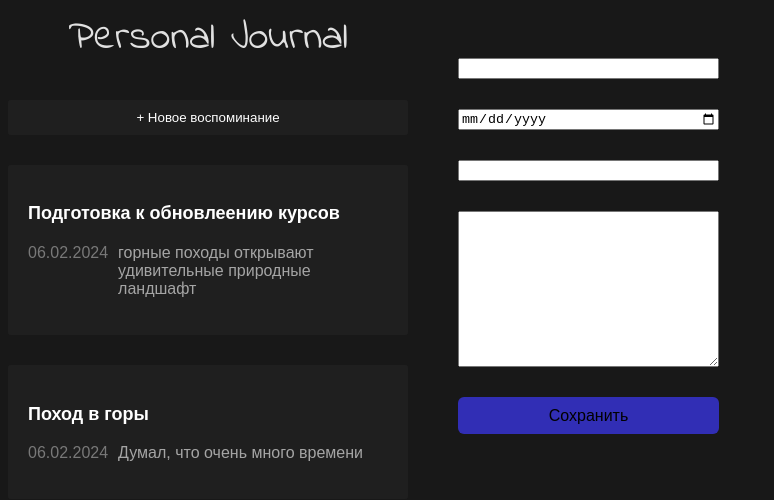
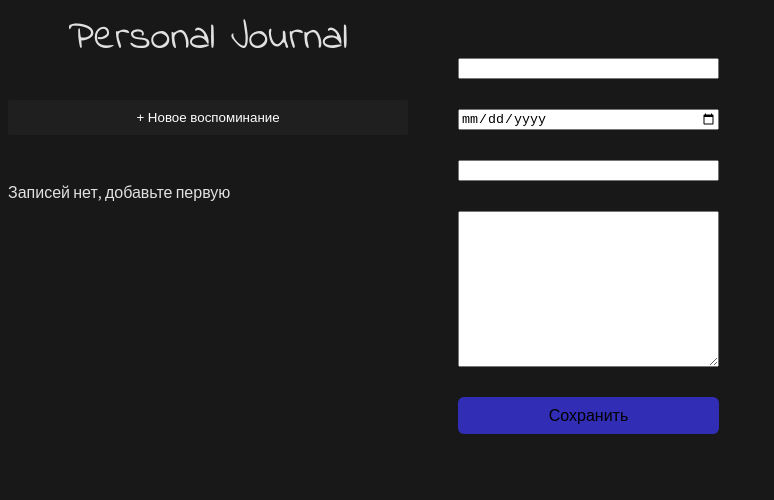
Before and after one commit to Graznov/React_Pers-Journ, a React (Vite) app: page / in a window 1280 px wide. Shown: the top 500 px of the page, without its empty margins (0-774 px from the left). Built offline with nearby package versions, Linux system fonts and the light colour scheme.

Commit message:
38. Отображение по условию

```diff
--- a/src/App.jsx
+++ b/src/App.jsx
@@ -1,7 +1,4 @@
 import './App.css'
-import Button from "./сomponents/Button/Button.jsx";
-import JournalItem from "./сomponents/JournalItem/JournalItem.jsx";
-import CardButton from "./сomponents/CardButton/CardButton.jsx";
 import LeftPanel from "./layouts/LeftPanel/LeftPanel.jsx";
 import Body from "./layouts/Body/Body.jsx";
 import Header from "./сomponents/Header/Header.jsx";
@@ -11,18 +8,18 @@
 import JournalForm from "./сomponents/JournalForm/JournalForm.jsx";
 
 const INITIAL_DATA = [
-    {
-        id : 1,
-        title : 'Подготовка к обновлеению курсов',
-        text : 'горные походы открывают удивительные природные ландшафт',
-        date : new Date()
-    },
-    {
-        id : 2,
-        title : 'Поход в горы',
-        text : 'Думал, что очень много времени',
-        date : new Date()
-    }
+    // {
+    //     id : 1,
+    //     title : 'Подготовка к обновлеению курсов',
+    //     text : 'горные походы открывают удивительные природные ландшафт',
+    //     date : new Date()
+    // },
+    // {
+    //     id : 2,
+    //     title : 'Поход в горы',
+    //     text : 'Думал, что очень много времени',
+    //     date : new Date()
+    // }
 ]
 
 function App() {
@@ -40,35 +37,13 @@
         }])
     }
 
-    const sortItems = (a ,b) => {
-        if(a.date < b.date) {
-            return 1
-        } else {
-            return -1
-        }
-    }
-
-
-
   return (
     <div className={'app'}>
 
         <LeftPanel>
             <Header/>
             <JournalAddButton/>
-            <JournalList>
-
-                { items.sort(sortItems).map(el => (
-                    <CardButton key={ el.id }>
-                        <JournalItem
-                            title={el.title}
-                            text={el.text}
-                            date={el.date}
-                        />
-                    </CardButton>
-                )) }
-
-            </JournalList>
+            <JournalList items={items}/>
         </LeftPanel>
         <Body>
             <JournalForm onSubmit={addItem}/> {/*через onSubmit={addItem} из JournalForm вытягиваются данные*/}
--- a/src/сomponents/JournalList/JournalList.jsx
+++ b/src/сomponents/JournalList/JournalList.jsx
@@ -1,11 +1,31 @@
 import './JournalList.css'
+import CardButton from "../CardButton/CardButton.jsx";
+import JournalItem from "../JournalItem/JournalItem.jsx";
 
-function JournalList({children}) {
-    return (
-        <div className='Journal-list'>
-            {children}
-        </div>
-    )
+function JournalList({items}) {
+
+    if (items.length === 0){
+        return <p>Записей нет, добавьте первую</p>
+    }
+
+    const sortItems = (a ,b) => {
+        if(a.date < b.date) {
+            return 1
+        } else {
+            return -1
+        }
+    }
+
+    return  <>{items.sort(sortItems).map(el => (
+        <CardButton key={el.id}>
+            <JournalItem
+                title={el.title}
+                text={el.text}
+                date={el.date}
+            />
+        </CardButton>
+    ))}</>
+
 }
 
 export default JournalList
```
Also changed, not shown: 1 other file (tests, documents, lock files or other folders).
